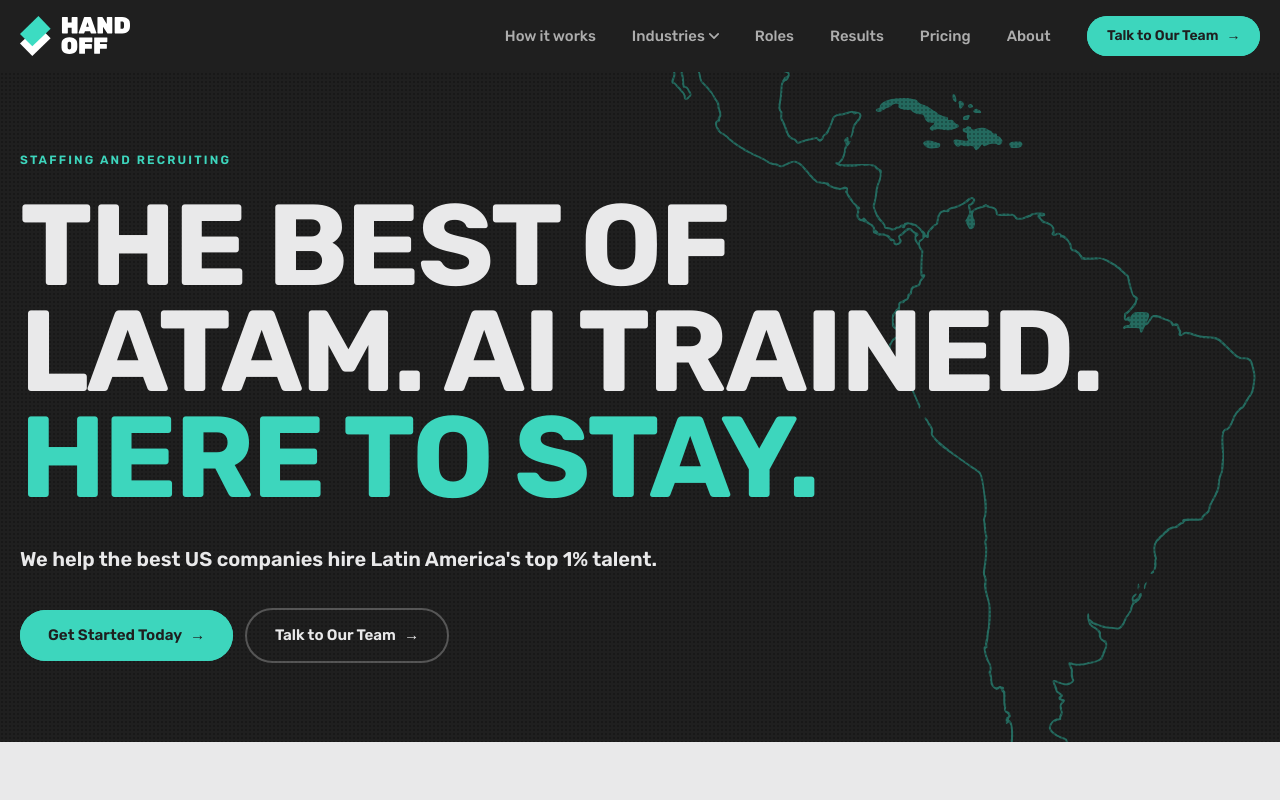
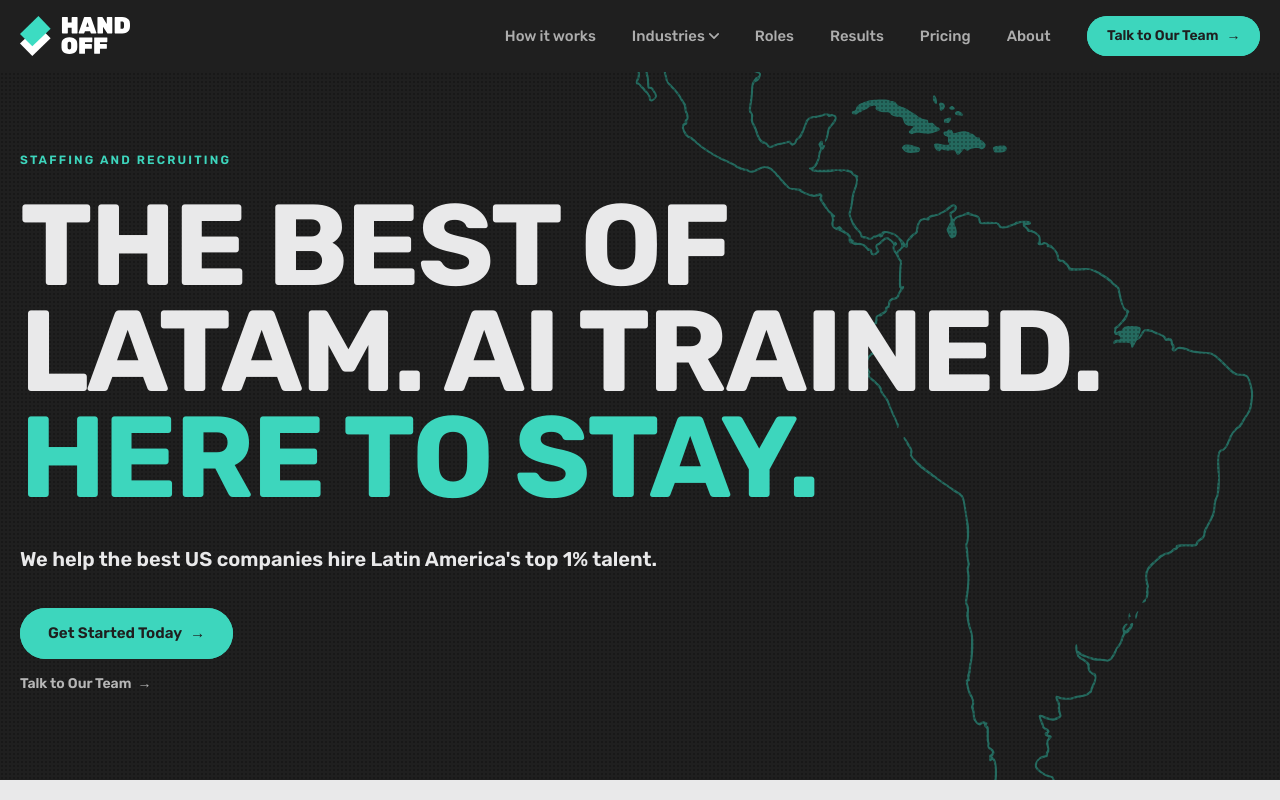
Before and after one commit to Integrated-Go-to-Market-Solutions/Handoff-Sandbox, a Next.js app: page / in a window 1280 px wide. Shown: the top 800 px of the page. Built offline with nearby package versions, Linux system fonts and the light colour scheme.

Commit message:
stack hero CTAs into primary button and secondary link to fix competing CTAs

```diff
--- a/src/components/sections/hero-bright.tsx
+++ b/src/components/sections/hero-bright.tsx
@@ -1,3 +1,4 @@
+import Link from "next/link";
 import { Button, Eyebrow } from "../brand";
 import { LatamMap } from "../latam-map";
 import { hero } from "@/lib/content";
@@ -44,11 +45,17 @@ export function HeroBright({ subhead }: { subhead?: string } = {}) {
           {subhead ?? hero.body}
         </p>
 
-        <div className="mt-8 flex flex-wrap items-center gap-3">
+        <div className="mt-8 flex flex-col items-start gap-2.5">
           <Button href={hero.primary.href}>{hero.primary.label}</Button>
-          <Button href={hero.secondary.href} variant="ghostDark">
+          <Link
+            href={hero.secondary.href}
+            className="group inline-flex items-center gap-1.5 py-1.5 text-sm font-semibold text-bone/75 underline-offset-4 transition-colors duration-300 hover:text-cyan hover:underline"
+          >
             {hero.secondary.label}
-          </Button>
+            <span className="transition-transform duration-300 group-hover:translate-x-1">
+              &rarr;
+            </span>
+          </Link>
         </div>
       </div>
     </section>
```
